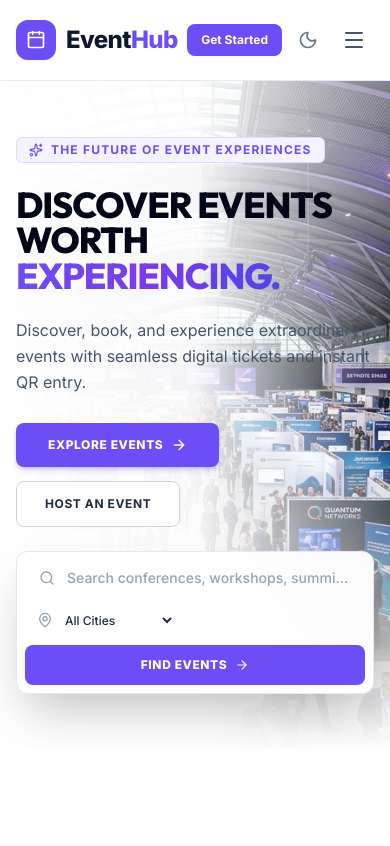
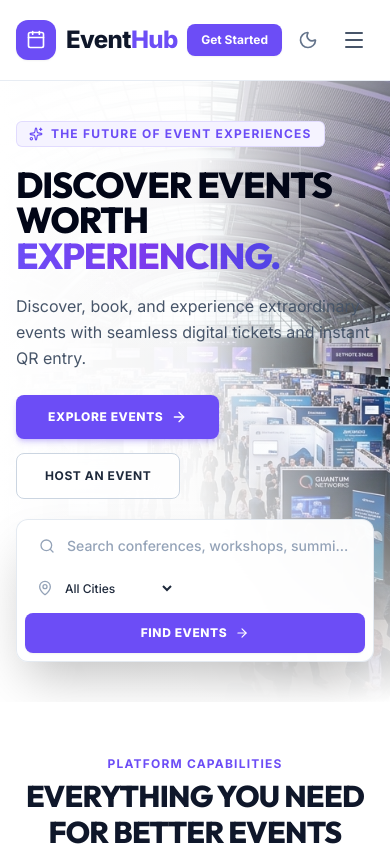
Before and after one commit to Vishwateja0411/Eventhub, a React (Vite) app in the folder frontend/: page / in a window 390 px wide. Shown: the top 846 px of the page. Built offline with nearby package versions, Linux system fonts and the light colour scheme; no server answers.

Commit message:
style(landing): tighten hero padding and eliminate excessive vertical gaps between sections

```diff
--- a/frontend/src/pages/Home.jsx
+++ b/frontend/src/pages/Home.jsx
@@ -110,10 +110,10 @@ export default function Home() {
   };
 
   return (
-    <div className="space-y-24 sm:space-y-32 pb-24 bg-white dark:bg-[#070B1A] transition-colors">
+    <div className="space-y-12 sm:space-y-16 pb-16 bg-white dark:bg-[#070B1A] transition-colors">
 
       {/* ─── 1. ENTERPRISE CINEMATIC HERO SECTION ─────────────────────── */}
-      <section className="relative min-h-[580px] lg:min-h-[640px] flex items-center overflow-hidden">
+      <section className="relative overflow-hidden">
         {/* Full-width 16:9 cinematic event hall background */}
         <img
           src="/enterprise-event-hero.jpg"
@@ -130,8 +130,8 @@ export default function Home() {
         <div className="hidden dark:block absolute inset-0 bg-gradient-to-t from-[#070B1A] via-transparent to-[#070B1A]/50" />
 
         {/* Content Container */}
-        <div className="max-w-7xl mx-auto px-4 sm:px-6 lg:px-8 relative z-10 w-full py-14 sm:py-20 lg:py-24">
-          <div className="max-w-3xl space-y-6 text-left">
+        <div className="max-w-7xl mx-auto px-4 sm:px-6 lg:px-8 relative z-10 w-full pt-10 sm:pt-14 pb-10 sm:pb-12">
+          <div className="max-w-3xl space-y-5 sm:space-y-6 text-left">
             {/* Eyebrow Pill */}
             <div className="inline-flex items-center gap-2 px-3 py-1 rounded-md bg-violet-50 dark:bg-white/10 backdrop-blur-md border border-violet-200/80 dark:border-white/15 text-xs font-bold uppercase tracking-widest text-[#6C4DF6] dark:text-[#C4B5FD]">
               <Sparkles className="w-3.5 h-3.5 text-[#6C4DF6] dark:text-[#C4B5FD]" />
@@ -173,7 +173,7 @@ export default function Home() {
             {/* Dual-Theme High-Contrast Luxury Search Bar */}
             <form
               onSubmit={handleHeroSearch}
-              className="w-full max-w-2xl p-2 rounded-xl bg-white/95 dark:bg-slate-950/85 backdrop-blur-xl border border-slate-200/90 dark:border-white/15 shadow-2xl flex flex-col sm:flex-row items-stretch sm:items-center gap-2 transition-all focus-within:border-[#6C4DF6]/60 dark:focus-within:border-white/40 focus-within:ring-2 focus-within:ring-[#6C4DF6]/10 dark:focus-within:ring-white/10 mt-6"
+              className="w-full max-w-2xl p-2 rounded-xl bg-white/95 dark:bg-slate-950/85 backdrop-blur-xl border border-slate-200/90 dark:border-white/15 shadow-2xl flex flex-col sm:flex-row items-stretch sm:items-center gap-2 transition-all focus-within:border-[#6C4DF6]/60 dark:focus-within:border-white/40 focus-within:ring-2 focus-within:ring-[#6C4DF6]/10 dark:focus-within:ring-white/10 mt-5 sm:mt-6"
             >
               {/* Keyword Search */}
               <div className="flex-1 flex items-center gap-3 px-3.5 py-2 text-slate-700 dark:text-slate-300 min-w-0">
@@ -222,7 +222,7 @@ export default function Home() {
 
       {/* ─── 2. EVERYTHING YOU NEED FOR BETTER EVENTS ─────────────────── */}
       <section className="max-w-7xl mx-auto px-4 sm:px-6 lg:px-8">
-        <div className="text-center max-w-2xl mx-auto mb-14">
+        <div className="text-center max-w-2xl mx-auto mb-8 sm:mb-10">
           <span className="text-xs font-bold uppercase tracking-widest text-[#6C4DF6] dark:text-[#A78BFA]">
             PLATFORM CAPABILITIES
           </span>
@@ -304,7 +304,7 @@ export default function Home() {
 
       {/* ─── 3. FEATURED EVENTS: "EVENTS WORTH EXPERIENCING" ──────────── */}
       <section id="featured" className="max-w-7xl mx-auto px-4 sm:px-6 lg:px-8 scroll-mt-24">
-        <div className="flex flex-col sm:flex-row sm:items-end justify-between gap-4 mb-10 pb-4 border-b border-slate-200 dark:border-slate-800">
+        <div className="flex flex-col sm:flex-row sm:items-end justify-between gap-4 mb-6 sm:mb-8 pb-4 border-b border-slate-200 dark:border-slate-800">
           <div>
             <span className="text-xs font-bold uppercase tracking-widest text-[#6C4DF6] dark:text-[#A78BFA]">
               PREMIER EVENT CATALOG
@@ -343,8 +343,8 @@ export default function Home() {
 
       {/* ─── 4. HOW IT WORKS SECTION ────────────────────────────────── */}
       <section id="how-it-works" className="max-w-7xl mx-auto px-4 sm:px-6 lg:px-8 scroll-mt-24">
-        <div className="p-8 sm:p-12 lg:p-14 rounded-3xl bg-slate-50 dark:bg-slate-900/60 border border-slate-200/80 dark:border-slate-800">
-          <div className="text-center max-w-xl mx-auto mb-12">
+        <div className="p-6 sm:p-10 lg:p-12 rounded-3xl bg-slate-50 dark:bg-slate-900/60 border border-slate-200/80 dark:border-slate-800">
+          <div className="text-center max-w-xl mx-auto mb-8 sm:mb-10">
             <span className="text-xs font-bold uppercase tracking-widest text-[#6C4DF6] dark:text-[#A78BFA]">
               HOW IT WORKS
             </span>
@@ -456,7 +456,7 @@ export default function Home() {
 
       {/* ─── 6. ORGANIZER SECTION (ENTERPRISE DEDICATED) ─────────────── */}
       <section className="max-w-7xl mx-auto px-4 sm:px-6 lg:px-8">
-        <div className="relative rounded-3xl overflow-hidden bg-gradient-to-r from-[#070B1A] via-[#0E1530] to-[#070B1A] text-white p-8 sm:p-12 lg:p-16 border border-slate-800 shadow-2xl">
+        <div className="relative rounded-3xl overflow-hidden bg-gradient-to-r from-[#070B1A] via-[#0E1530] to-[#070B1A] text-white p-6 sm:p-10 lg:p-12 border border-slate-800 shadow-2xl">
           <div className="grid grid-cols-1 lg:grid-cols-12 gap-10 items-center">
 
             {/* Left Headline & Description */}
@@ -480,7 +480,7 @@ export default function Home() {
               <div className="pt-2 flex flex-wrap items-center gap-4">
                 <Link
                   to="/events/create"
-                  className="px-8 py-4 rounded-lg bg-[#6C4DF6] hover:bg-[#5B3FE0] text-white font-extrabold text-sm uppercase tracking-wider shadow-lg shadow-[#6C4DF6]/30 flex items-center gap-2 transition-all hover:scale-[1.02] active:scale-[0.98]"
+                  className="px-8 py-3.5 rounded-lg bg-[#6C4DF6] hover:bg-[#5B3FE0] text-white font-extrabold text-sm uppercase tracking-wider shadow-lg shadow-[#6C4DF6]/30 flex items-center gap-2 transition-all hover:scale-[1.02] active:scale-[0.98]"
                 >
                   <span>CREATE AN EVENT</span>
                   <ArrowRight className="w-4 h-4" />
@@ -488,7 +488,7 @@ export default function Home() {
 
                 <Link
                   to="/organizer/dashboard"
-                  className="px-7 py-4 rounded-lg border-2 border-white/80 hover:border-white hover:bg-white/10 text-white font-extrabold text-sm uppercase tracking-wider transition-all"
+                  className="px-7 py-3.5 rounded-lg border-2 border-white/80 hover:border-white hover:bg-white/10 text-white font-extrabold text-sm uppercase tracking-wider transition-all"
                 >
                   <span>ORGANIZER DASHBOARD</span>
                 </Link>
@@ -529,12 +529,12 @@ export default function Home() {
 
       {/* ─── 7. SECURITY & ENTERPRISE TRUST ──────────────────────────── */}
       <section className="max-w-7xl mx-auto px-4 sm:px-6 lg:px-8">
-        <div className="rounded-3xl bg-slate-50 dark:bg-slate-900/80 border border-slate-200/80 dark:border-slate-800 p-8 sm:p-12 text-center">
+        <div className="rounded-3xl bg-slate-50 dark:bg-slate-900/80 border border-slate-200/80 dark:border-slate-800 p-6 sm:p-10 text-center">
           <span className="text-xs font-bold uppercase tracking-widest text-[#6C4DF6] dark:text-[#A78BFA]">
             ENTERPRISE PLATFORM TRUST
           </span>
 
-          <h2 className="text-2xl sm:text-3xl lg:text-4xl font-black uppercase tracking-tight text-slate-900 dark:text-white mt-2 mb-8">
+          <h2 className="text-2xl sm:text-3xl lg:text-4xl font-black uppercase tracking-tight text-slate-900 dark:text-white mt-2 mb-6">
             BUILT FOR SEAMLESS EVENT EXPERIENCES
           </h2>
 
```
